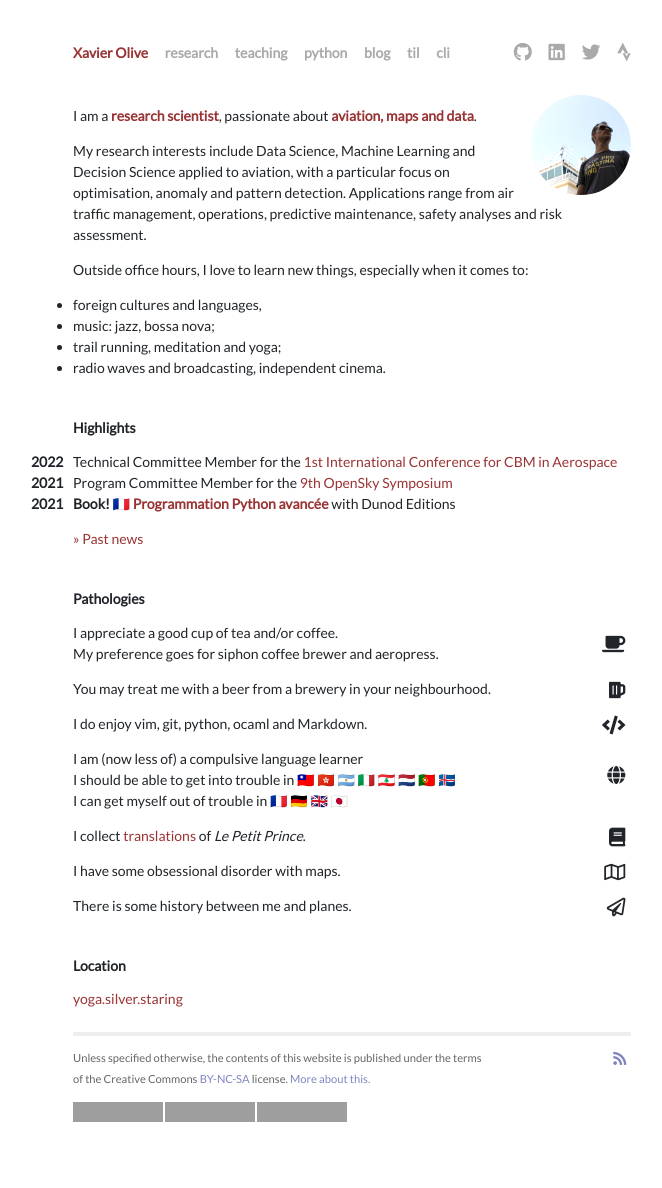
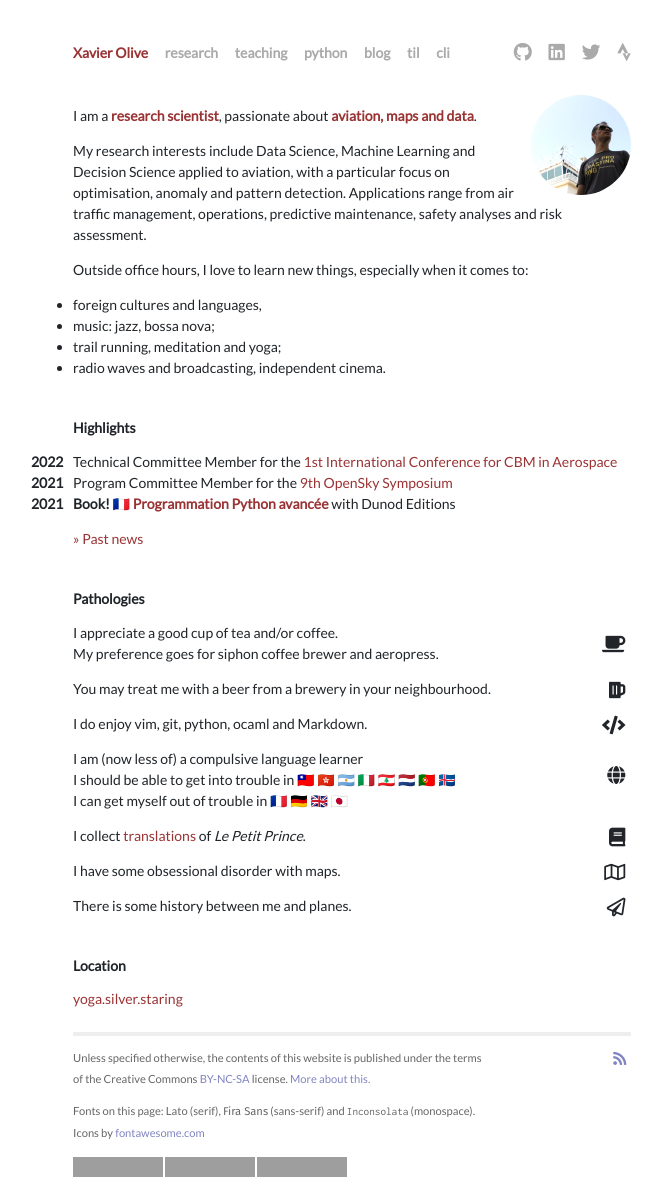
Before and after one commit to xoolive/xoolive.github.io, a Jekyll site: the page built from _pages/about-me.md, in a window 1280 px wide, cut to the strip 0-1188 px from the top of the page. Shown: the whole strip, without its empty margins (288-950 px from the left). Built offline with Jekyll 4.4.1, drawn with Linux system fonts in a browser that asks for light colours; nearby versions of some CDN libraries; a script that is not in the unit is left out; before the commit the page ends 1134 px from its top, so only the background shows below that; grey boxes are pictures that could not be loaded.

Commit message:
trick for fonts

```diff
--- a/_layouts/default.html
+++ b/_layouts/default.html
@@ -163,6 +163,14 @@
             <a id="more-about-this" href="/copyright">More about this.</a>
           </p>
           <p>
+            Fonts on this page: Lato (serif),
+            <span style="font-family: 'Fira Sans'">Fira Sans</span>
+            (sans-serif) and
+            <span style="font-family: 'Inconsolata'">Inconsolata</span>
+            (monospace).<br />
+            Icons by <a href="https://fontawesome.com">fontawesome.com</a>
+          </p>
+          <p>
             <img
               height="20pt"
               width="auto"
```
